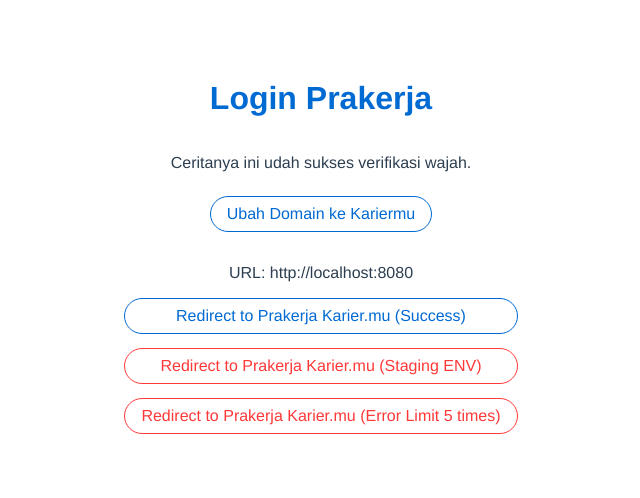
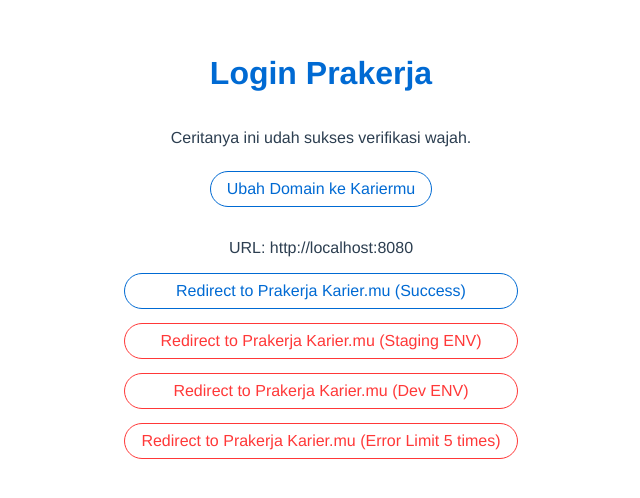
Before and after one commit to haryosmd/dummy-redirect-page, a Vue app: page / in a window 1280 px wide. Shown: the part 162-660 px from the top of the page, without its empty margins (319-959 px from the left). Built offline with nearby package versions, Linux system fonts and the light colour scheme.

Commit message:
add new dev env

```diff
--- a/src/components/ButtonRedirect.vue
+++ b/src/components/ButtonRedirect.vue
@@ -16,6 +16,9 @@
       </button>
       <button @click="redirectToKariermuErrorWrongFace" class="outline-error-button">
         Redirect to Prakerja Karier.mu (Staging ENV)
+      </button>
+      <button @click="redirectToKariermuDevEnv" class="outline-error-button">
+        Redirect to Prakerja Karier.mu (Dev ENV)
       </button>
       <button @click="redirectToKariermuErrorLimit" class="outline-error-button">
         Redirect to Prakerja Karier.mu (Error Limit 5 times)
@@ -43,6 +46,9 @@
     },
     redirectToKariermuErrorWrongFace() {
       window.location.href = 'https://prakerja.staging.karier.mu/prakerja-face-recognition-status?state=STATE-E53YF0&error=Gagal%20Verifikasi&error_code=ERRFD001&error_description=Kamu%20Sudah%20Melewati%20Batas%20Percobaan%20Verifikasi%20Wajah';
+    },
+    redirectToKariermuDevEnv() {
+      window.location.href = 'https://prakerja.dev.karier.mu/prakerja-face-recognition-status?state=STATE-E53YF0&error=Gagal%20Verifikasi&error_code=ERRFD001&error_description=Kamu%20Sudah%20Melewati%20Batas%20Percobaan%20Verifikasi%20Wajah';
     },
     redirectToKariermuErrorLimit() {
       window.location.href = 'https://prakerja.karier.mu/prakerja-face-recognition-status?state=STATE-E53YF0&error=Gagal%20Verifikasi&error_code=ERRFD001&error_description=Kamu%20Sudah%20Melewati%20Batas%20Percobaan%20Verifikasi%20Wajah';
```
